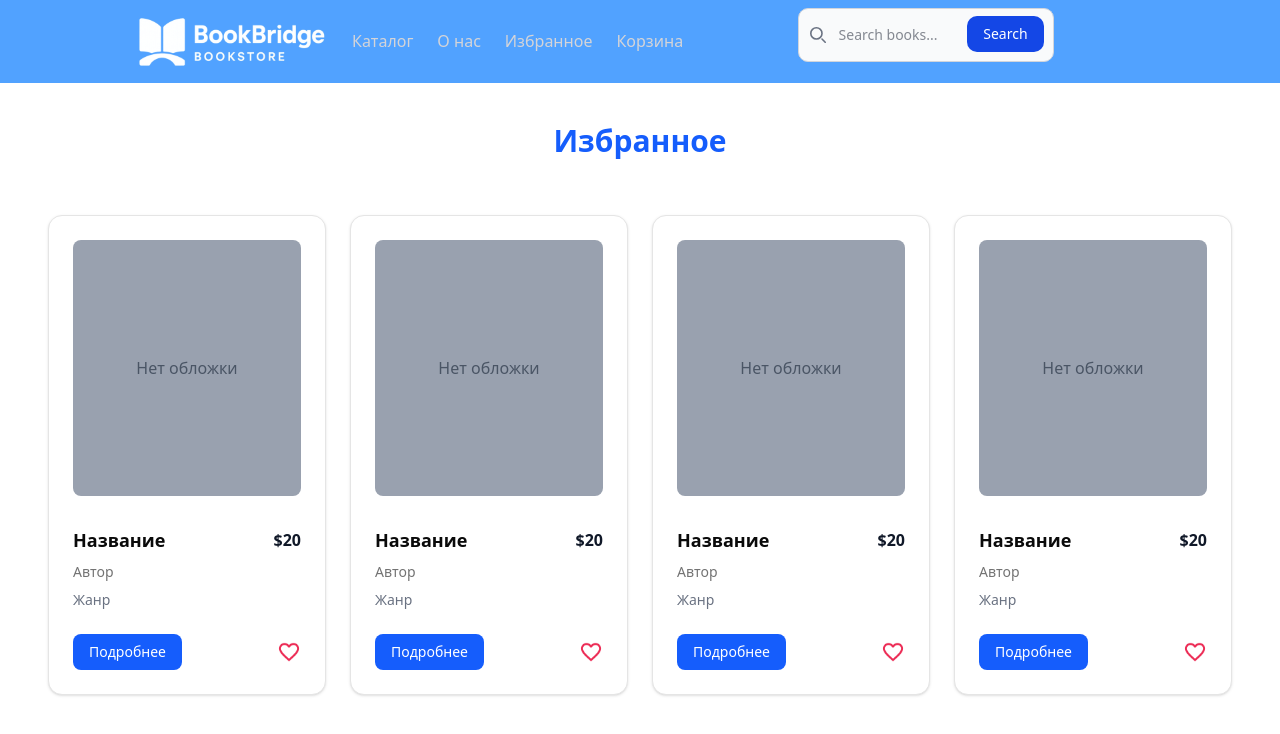
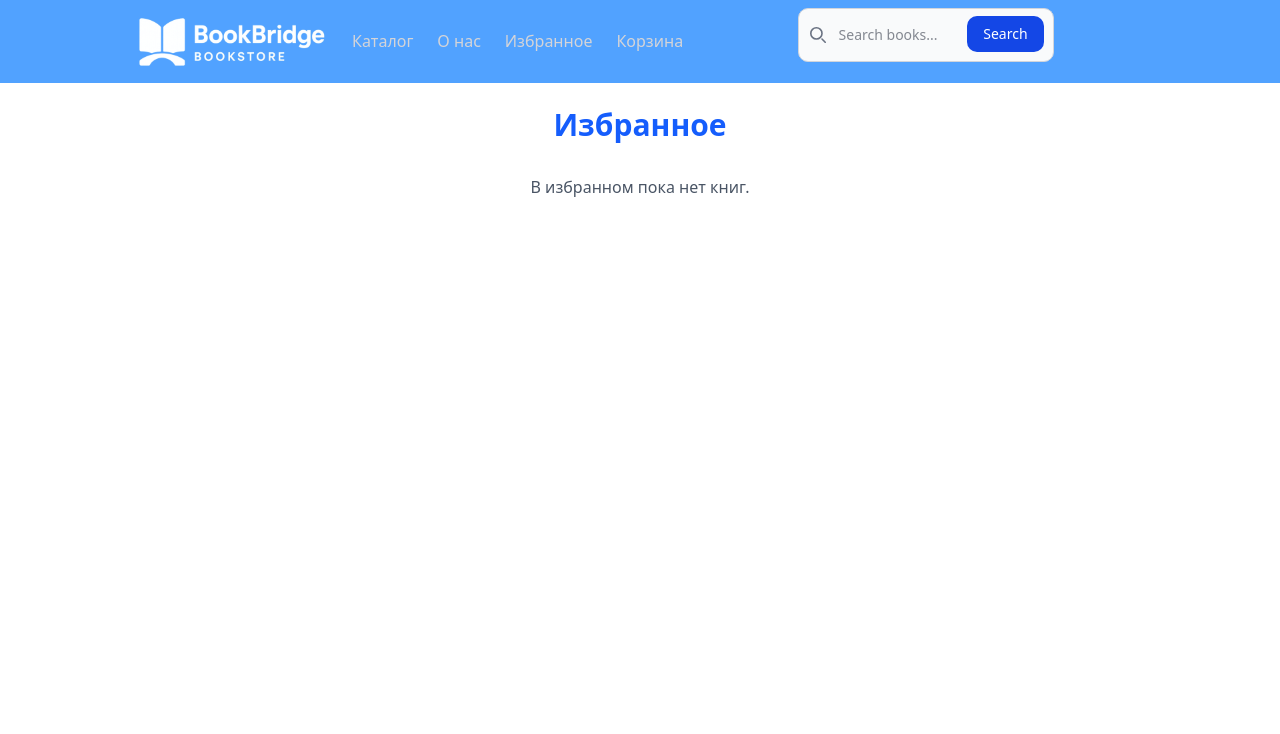
Before and after one commit to matuha07/book-store, a Next.js app: page /favorites in a window 1280 px wide. Shown: the top 734 px of the page. Built offline with nearby package versions, Linux system fonts and the light colour scheme.

Commit message:
Implement add-to-favorites functionality with Zustand store

```diff
--- a/src/app/favorites/page.tsx
+++ b/src/app/favorites/page.tsx
@@ -1,17 +1,26 @@
 // src/app/favorites/page.tsx
 "use client";
-
-import Favorites from "@/components/Favorites";
+import { BookCard } from "@/components/shared/BookCard";
+import { useFavoritesStore } from "../stores/favorites";
 import { Header } from "@/components/shared/Header";
 
+export default function FavoritesPage() {
+  const favorites = useFavoritesStore((s) => s.favorites);
 
-export default function FavoritesPage() {
   return (
     <>
     <Header/>
-    <div className="container mx-auto px-6 py-10">
+    <div className="container mx-auto p-6">
       <h1 className="text-3xl font-bold text-center text-blue-600 mb-8">Избранное</h1>
-      <Favorites />
+      {favorites.length === 0 ? (
+        <p className="text-center text-gray-600">В избранном пока нет книг.</p>
+      ) : (
+        <div className="grid grid-cols-1 sm:grid-cols-2 lg:grid-cols-4 gap-6">
+          {favorites.map((book) => (
+            <BookCard key={book.id} book={book} />
+          ))}
+        </div>
+      )}
     </div>
     </>
   );
--- /dev/null
+++ b/src/app/stores/favorites.ts
@@ -0,0 +1,20 @@
+// src/store/favorites.ts
+import { create } from "zustand";
+import type { Book } from "@/app/types";
+
+interface FavoritesStore {
+  favorites: Book[];
+  toggleFavorite: (book: Book) => void;
+}
+
+export const useFavoritesStore = create<FavoritesStore>((set, get) => ({
+  favorites: [],
+  toggleFavorite: (book) => {
+    const exists = get().favorites.some((b) => b.id === book.id);
+    set({
+      favorites: exists
+        ? get().favorites.filter((b) => b.id !== book.id)
+        : [...get().favorites, book],
+    });
+  },
+}));
--- a/src/app/types/index.ts
+++ b/src/app/types/index.ts
@@ -1,3 +1,4 @@
+// src/app/types/index.ts
 export interface Book {
   id: string;
   title: string;
@@ -5,4 +6,5 @@ export interface Book {
   price: string;
   genre?: string;
   image?: string;
+  description?: string;
 }
--- a/src/components/Favorites.tsx
+++ b/src/components/Favorites.tsx
@@ -1,21 +1,27 @@
+// src/app/favorites/page.tsx
 "use client";
+
+import React from "react";
 import { BookCard } from "@/components/shared/BookCard";
-
-const favoriteBooks = [
-  { id: "1", title: "Название", author: "Автор", price: "$20" },
-  { id: "2", title: "Название", author: "Автор", price: "$20" },
-  { id: "3", title: "Название", author: "Автор", price: "$20" },
-  { id: "4", title: "Название", author: "Автор", price: "$20" },
-];
+import { useFavoritesStore } from "@/app/stores/favorites";
 
 export default function FavoritesPage() {
+  // Получаем массив любимых книг из Zustand-стора
+  const favorites = useFavoritesStore((state) => state.favorites);
+
   return (
     <div className="container mx-auto p-6">
-      <div className="grid grid-cols-1 sm:grid-cols-2 lg:grid-cols-4 gap-6 justify-center">
-        {favoriteBooks.map((book) => (
-          <BookCard key={book.id} book={book} />
-        ))}
-      </div>
+      <h1 className="text-3xl font-bold mb-6 text-center">Избранное</h1>
+
+      {favorites.length === 0 ? (
+        <p className="text-center text-gray-600">В избранном пока нет книг.</p>
+      ) : (
+        <div className="grid grid-cols-1 sm:grid-cols-2 lg:grid-cols-4 gap-6">
+          {favorites.map((book) => (
+            <BookCard key={book.id} book={book} />
+          ))}
+        </div>
+      )}
     </div>
   );
 }
--- a/src/components/shared/BookCard.tsx
+++ b/src/components/shared/BookCard.tsx
@@ -1,13 +1,34 @@
+// src/components/shared/BookCard.tsx
 "use client";
+
+import React from "react";
 import Link from "next/link";
 import Image from "next/image";
 import { Button } from "@/components/ui/button";
-import { Card, CardHeader, CardTitle, CardDescription, CardContent, CardFooter } from "@/components/ui/card";
-import { Book } from "@/app/types";
+import {
+  Card, CardHeader, CardContent,
+  CardTitle, CardDescription, CardFooter,
+} from "@/components/ui/card";
+import type { Book } from "@/app/types";
+import { useFavoritesStore } from "@/app/stores/favorites";
 
-export const BookCard: React.FC<{ book: Book }> = ({ book }) => {
+interface BookCardProps {
+  book: Book;
+}
+
+export const BookCard: React.FC<BookCardProps> = ({ book }) => {
+  // читаем из стора:
+  const toggle = useFavoritesStore((s) => s.toggleFavorite);
+  const isFav = useFavoritesStore((s) =>
+    s.favorites.some((b) => b.id === book.id)
+  );
+
   const displayedAuthors = book.author
-    ? book.author.split(", ").slice(0, 2).join(", ") + (book.author.split(", ").length > 2 ? ", ..." : "")
+    ? book.author
+        .split(", ")
+        .slice(0, 2)
+        .join(", ") +
+      (book.author.split(", ").length > 2 ? ", ..." : "")
     : "Автор неизвестен";
 
   return (
@@ -32,23 +53,28 @@ export const BookCard: React.FC<{ book: Book }> = ({ book }) => {
           <p className="text-gray-900 font-semibold">{book.price}</p>
         </div>
         <CardDescription className="flex-1">{displayedAuthors}</CardDescription>
-        <p className="text-sm text-gray-500">{book.genre || "Жанр"}</p>
+        <p className="text-sm text-gray-500">{book.genre ?? "Жанр"}</p>
       </CardContent>
+
       <CardFooter className="flex justify-between items-center">
         <Link href={`/book/${book.id}`}>
           <Button className="px-4 py-2 bg-blue-600 hover:bg-blue-700 text-white">
             Подробнее
           </Button>
         </Link>
-        <Link href="/favorites">
+
+        <button
+          onClick={() => toggle(book)}
+          aria-label={isFav ? "Убрать из избранного" : "Добавить в избранное"}
+        >
           <Image
-            src="/heart.png"
+            src={isFav ? "/heart-filled.png" : "/heart.png"}
             alt="Избранное"
             width={24}
             height={24}
             className="cursor-pointer hover:scale-110 transition"
           />
-        </Link>
+        </button>
       </CardFooter>
     </Card>
   );
```
Also changed, not shown: public/heart-filled.png (added).
